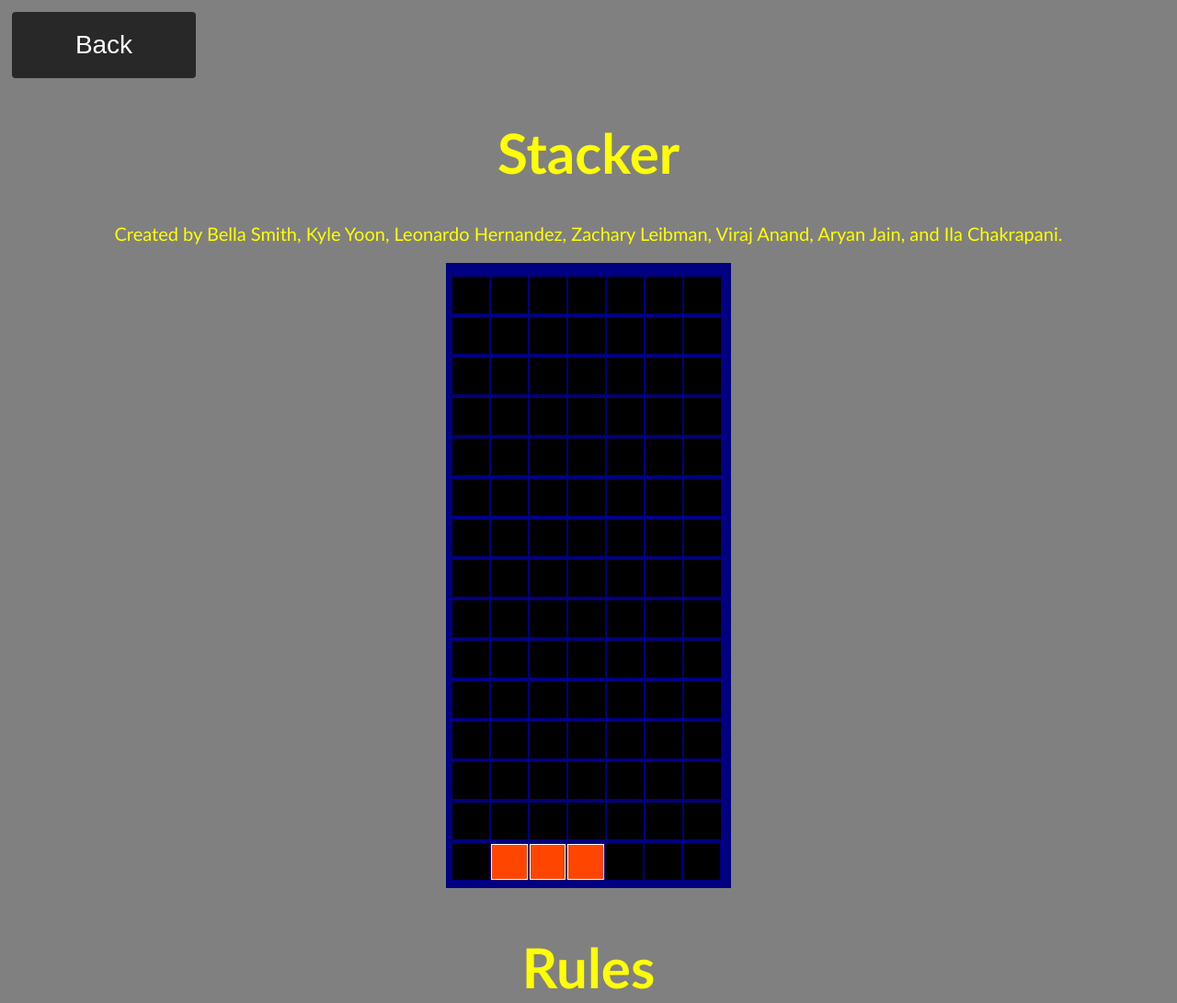
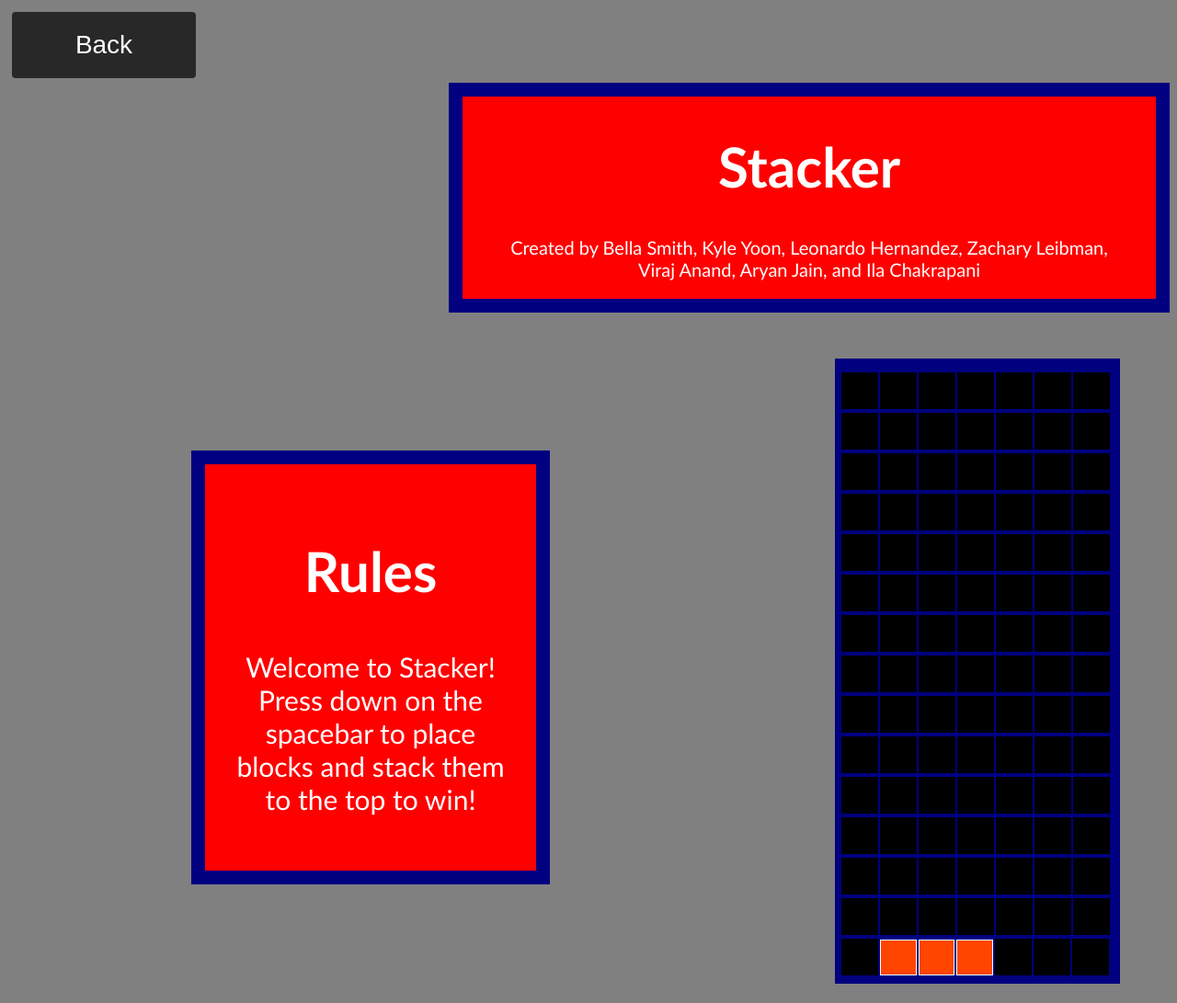
Before and after one commit to LJStarlord/Navy, a plain HTML site: page gameIndex.html in a window 1280 px wide. Shown: the top 1091 px of the page at 92% size. Drawn offline with Linux system fonts and the light colour scheme.

Commit message:
added boxes

```diff
--- a/gameIndex.html
+++ b/gameIndex.html
@@ -12,10 +12,10 @@
 <div>
     <button class  = "backButton" style = "vertical-align:middle" onclick = "window.location.href='index.html';"><span>Back</span></button>
 </div>
+<div id="title">
 <h1 class = "gameHeader">Stacker</h1>
-<p class = "gameP1">Created by Bella Smith, Kyle Yoon, Leonardo Hernandez, Zachary Leibman, Viraj Anand, Aryan Jain, and Ila Chakrapani.</p>
-
-
+<p class = "gameP1">Created by Bella Smith, Kyle Yoon, Leonardo Hernandez, Zachary Leibman, Viraj Anand, Aryan Jain, and Ila Chakrapani</p>
+</div>
 <body class = "gameBody">
     <div id="board">
 
@@ -25,5 +25,8 @@
 
     <script src="indexmain.js"></script>
 </body>
+
+<div id="rules">
 <h2 class = "gameHeader">Rules</h2>
 <p class = "gameP2">Welcome to Stacker! Press down on the spacebar to place blocks and stack them to the top to win! </p>
+</div>
--- a/style.css
+++ b/style.css
@@ -40,21 +40,21 @@ li a:hover {
 
 .gameHeader {
     text-align: center;
-    color: yellow;
+    color: white;
     font-size: 60px;
     font-family: "optima", sans-serif;
 }
 
 .gameP1 {
     text-align: center;
-    color: yellow;
+    color: white;
     font-size: 20px;
     font-family: "optima", sans-serif;
 }
 
 .gameP2 {
     text-align: center;
-    color: yellow;
+    color: white;
     font-size: 30px;
     font-family: "optima", sans-serif;
 }
@@ -132,7 +132,8 @@ li a:hover {
 }
 
 #board {
-    margin-left: auto;
+    margin-top: 50px;
+    margin-left: 310px;
     margin-right: auto;
     height: 650px;
     width: 300px;
@@ -141,6 +142,7 @@ li a:hover {
     padding-bottom: 15px;
     padding-left: 5px;
     padding-right: 5px;
+    display: inline-block;
 }
 /*  */
 
@@ -160,7 +162,7 @@ li a:hover {
     transition: all 0.5s;
     cursor: pointer;
     margin: 5px;
-  }
+}
 
   .backButton span {
     cursor: pointer;
@@ -206,4 +208,25 @@ li a:hover {
     font-size: 30px;
     text-align: center;
     font-family: "optima", sans-serif;
-  }
+}
+#rules {
+    width: 300px;
+    border: 15px solid navy;
+    padding: 30px;
+    margin-left: 200px;
+    margin-top: 150px;
+    font-family: "optima", sans-serif;
+    color: white;
+    background-color: red;
+    float: left;
+}
+
+#title {
+    display: inline-block;
+    border: 15px solid navy;
+    padding-left: 30px;
+    padding-right: 30px;
+    margin-left: 480px;
+    margin-right: auto;
+    background-color: red;
+}
```
